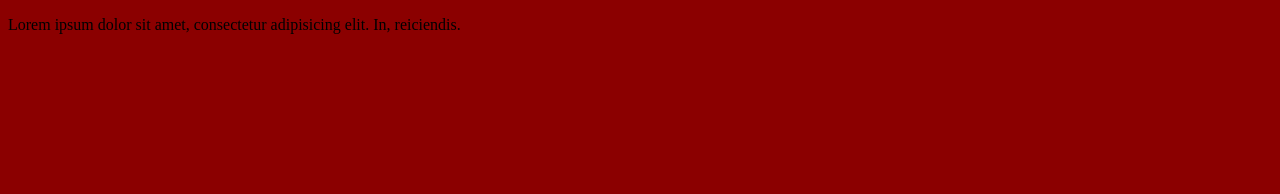
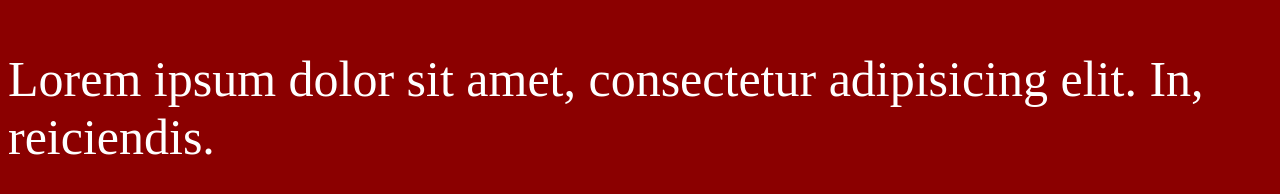
Before and after one commit to eldar9/lsfinal, a plain HTML site: page index.html in a window 1280 px wide. Drawn offline with Linux system fonts and the light colour scheme.

Commit message:
font styles

```diff
--- a/style.css
+++ b/style.css
@@ -1,3 +1,8 @@
 body {
     background: darkred;
 }
+
+p {
+    font-size: 50px;
+    color: white;
+}
```
